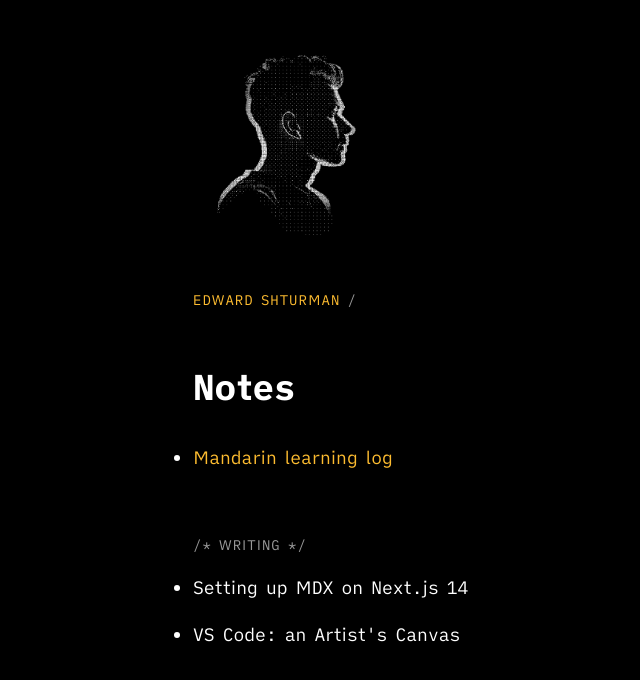
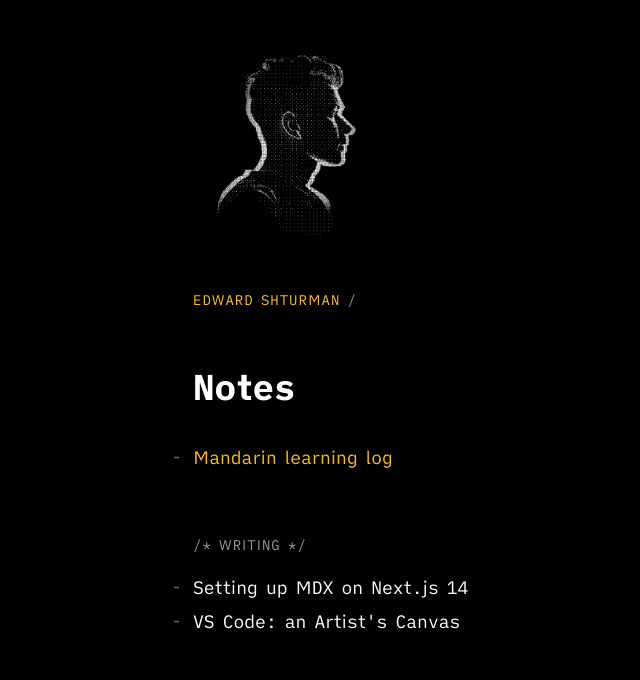
Before and after one commit to edwardshturman/site, a Next.js app: page /notes in a window 1280 px wide. Shown: the top 680 px of the page, without its empty margins (122-762 px from the left). Built offline with nearby package versions, Linux system fonts and the light colour scheme.

Commit message:
Update list styles

```diff
--- a/app/globals.css
+++ b/app/globals.css
@@ -60,6 +60,26 @@ li {
   margin: 0.25em 0;
 }
 
+li::before,
+li::marker {
+  color: hsl(0deg, 0%, 40%);
+}
+
+ul > li {
+  list-style-type: none;
+}
+
+ul > li::before {
+  position: absolute;
+  margin-left: -22px;
+  margin-top: -1px;
+  content: '-';
+}
+
+ul ul > li {
+  margin-left: 1em;
+}
+
 code {
   font-family: var(--font-mono);
   counter-reset: line;
--- a/app/notes/page.tsx
+++ b/app/notes/page.tsx
@@ -22,12 +22,8 @@ export default function Notes() {
       <br />
       <Comment type="block">Writing</Comment>
       <ul>
-        <li>
-          <p>Setting up MDX on Next.js 14</p>
-        </li>
-        <li>
-          <p>VS Code: an Artist&apos;s Canvas</p>
-        </li>
+        <li>Setting up MDX on Next.js 14</li>
+        <li>VS Code: an Artist&apos;s Canvas</li>
       </ul>
     </>
   )
```
